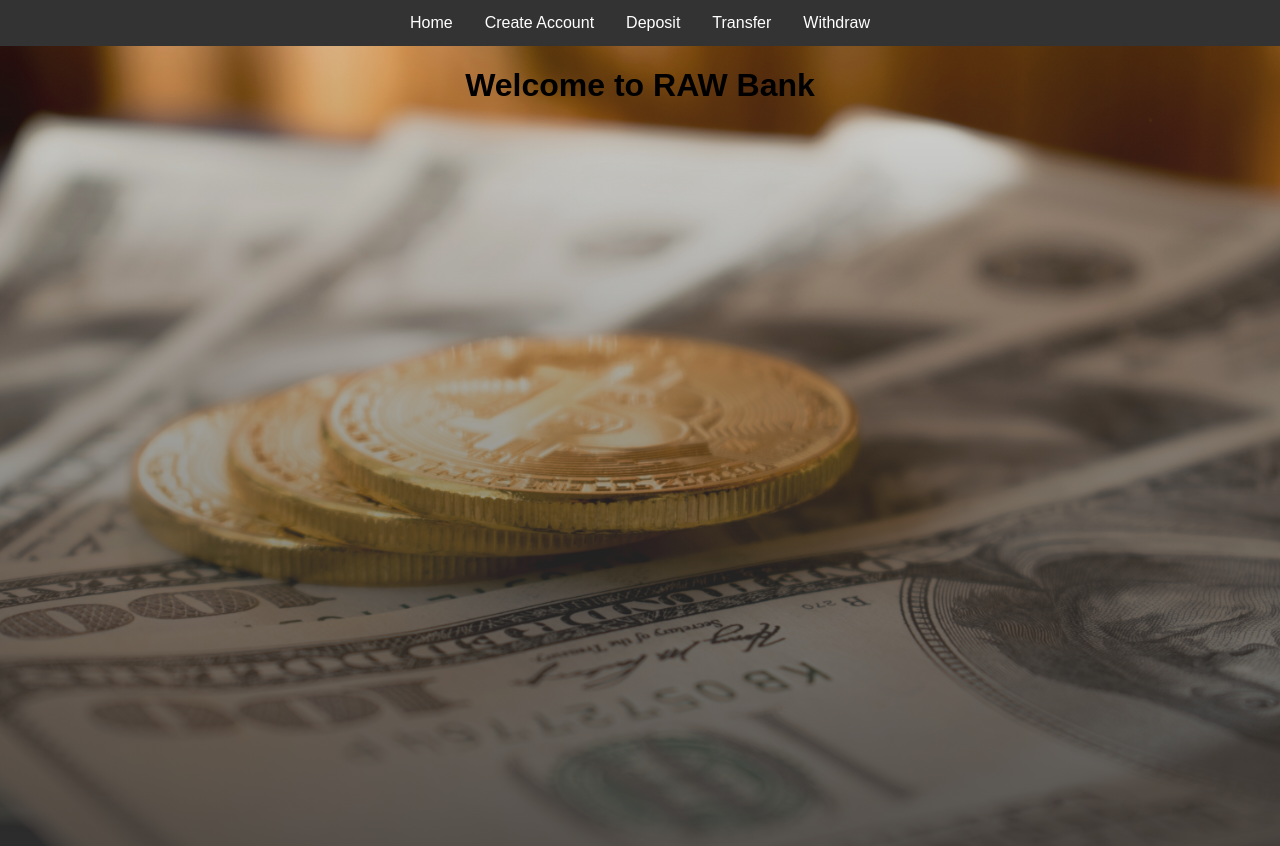
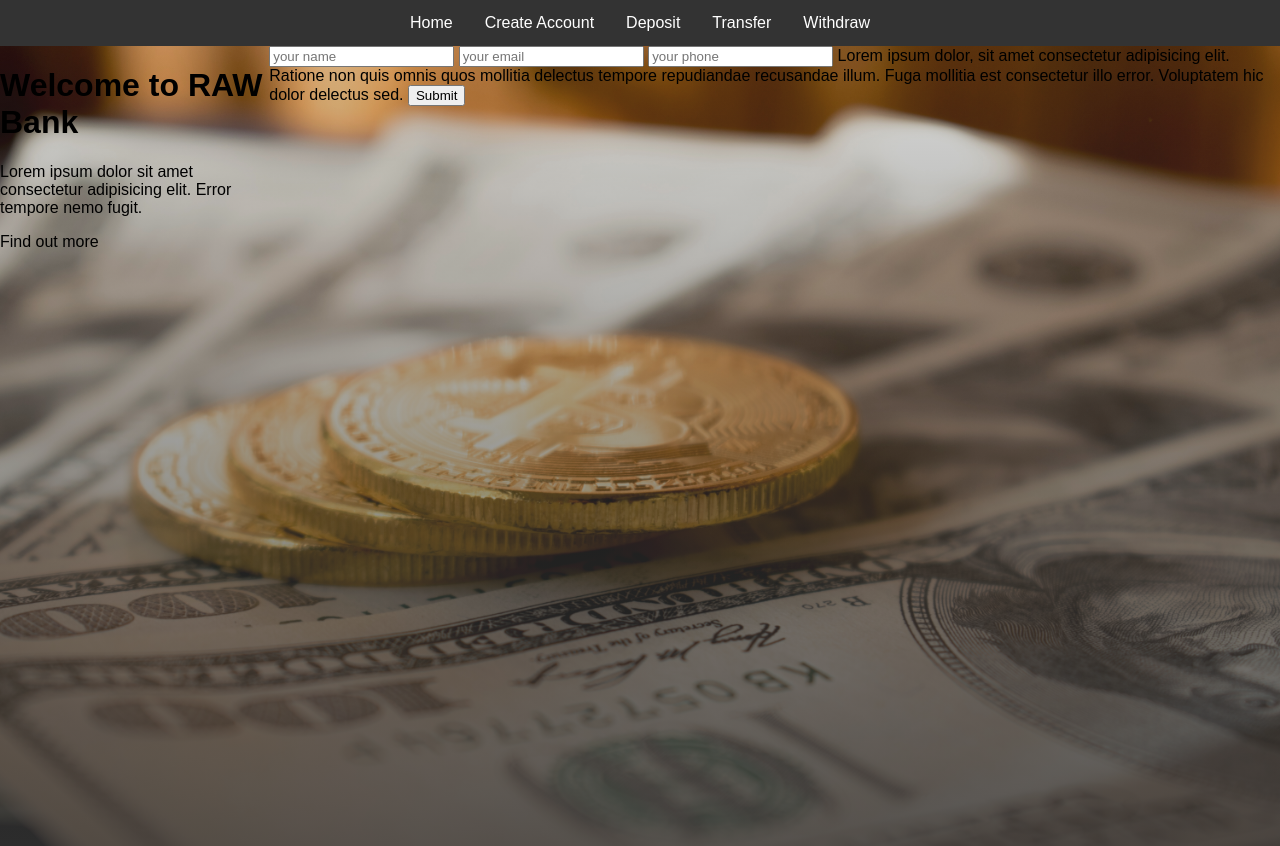
Before and after one commit to AsmitaOjha/SAD_project_Bank_system, a PHP site: page / in a window 1280 px wide. Run offline with PHP 8.4, Linux system fonts and the light colour scheme.

Commit message:
23rd day BANK SYSTEM

```diff
--- a/index.php
+++ b/index.php
@@ -12,9 +12,13 @@
         /* Style for the navigation bar */
         .navbar {
             background-color: #333;
-            overflow: hidden;
+            /* overflow: hidden; */
             display:flex;
             justify-content: center;
+            /* position: fixed; Add position: fixed to make the navigation bar fixed */
+            width: 100%; /* Make the navigation bar span the full width of the viewport */
+            top: 0; /* Position it at the top of the viewport */
+            z-index: 1000; /* Ensure it's above other elements */
         }
 
         /* Style for the navigation bar links */
@@ -32,9 +36,11 @@
             background-color: #555;
         }
         body{
+
             font-family:Arial, sans-serif;
             margin:0;
             padding:0;
+            overflow-y: auto;
         }
         .content-container{
             background:linear-gradient(to bottom, rgba(66, 67, 60, 0.2), rgba(55, 55, 55, 0.8)),url('cash.jpg') no-repeat center fixed;
@@ -45,6 +51,7 @@
             justify-content:center;
              /* align-items:center;  */
             color: #000;
+            display:flex;
         }
 
 
@@ -60,8 +67,20 @@
         <a href="withdraw.php">Withdraw</a>
     </div>
     <div class='content-container'>
+    <div class="container1">
     <h1>Welcome to RAW Bank</h1>
-
+    <p>Lorem ipsum dolor sit amet consectetur adipisicing elit. Error tempore nemo fugit.</p>
+    <span>Find out more</span>
+    </div>
+    <div class="container2">
+    <form>
+        <input type="text" placeholder="your name">
+        <input type="text" placeholder="your email">
+        <input type="text" placeholder="your phone">
+        Lorem ipsum dolor, sit amet consectetur adipisicing elit. Ratione non quis omnis quos mollitia delectus tempore repudiandae recusandae illum. Fuga mollitia est consectetur illo error. Voluptatem hic dolor delectus sed.
+        <button>Submit</button>
+    </form>
+    </div>
     </div>
     <!-- Your page content goes here -->
 
```
